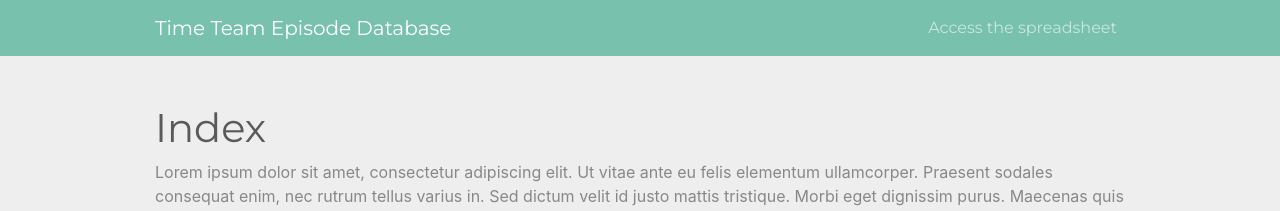
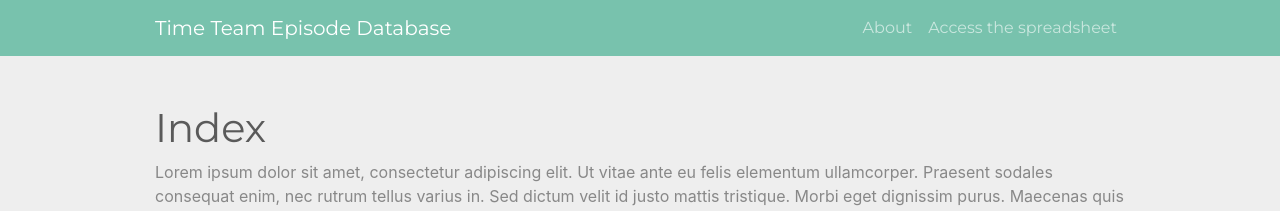
Before and after one commit to yannicksigner/time-team-database, a Jekyll site: the page built from index.html, in a window 1280 px wide. Shown: the top 211 px of the page. Built offline with Jekyll 4.4.1, drawn with Linux system fonts in a browser that asks for light colours; comment, search, counter and statistics services are not loaded.

Commit message:
Update header.html

```diff
--- a/_includes/header.html
+++ b/_includes/header.html
@@ -1,22 +1,15 @@
 <nav class="navbar navbar-expand-lg navbar-dark bg-primary">
   <div class="container">
     <a class="navbar-brand" rel="author" href="/">{{ site.title | escape }}</a>
-
-    {%- assign page_paths = site.header_pages -%}
     <button class="navbar-toggler" type="button" data-toggle="collapse" data-target="#navbarSupportedContent"
       aria-controls="navbarSupportedContent" aria-expanded="false" aria-label="Toggle navigation">
       <span class="navbar-toggler-icon"></span>
     </button>
     <div class="collapse navbar-collapse" id="navbarSupportedContent">
       <ul class="navbar-nav ml-auto">
-        {%- for path in page_paths -%}
-          {%- assign my_page = site.pages | where: "path", path | first -%}
-          {%- if my_page.title -%}
           <li class="nav-item">
-            <a class="nav-link" href="{{ my_page.url | relative_url }}">{{ my_page.title | escape }}</a>
+            <a class="nav-link" href="/about">About</a>
           </li>
-          {%- endif -%}
-        {% endfor -%}
         <li class="nav-item">
           <a class="nav-link" href="{{ site.google_spreadsheet }}" target="_blank">Access the spreadsheet</a>
         </li>
```
